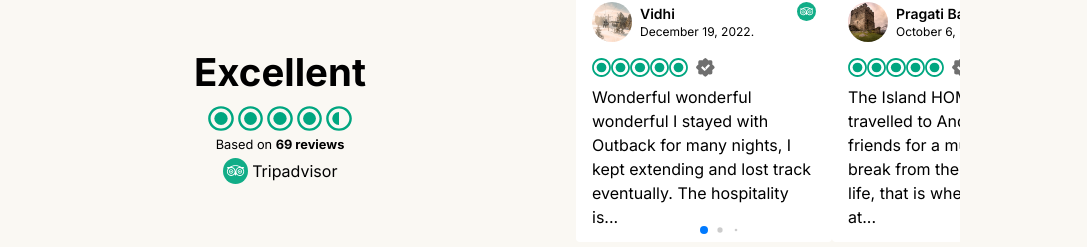
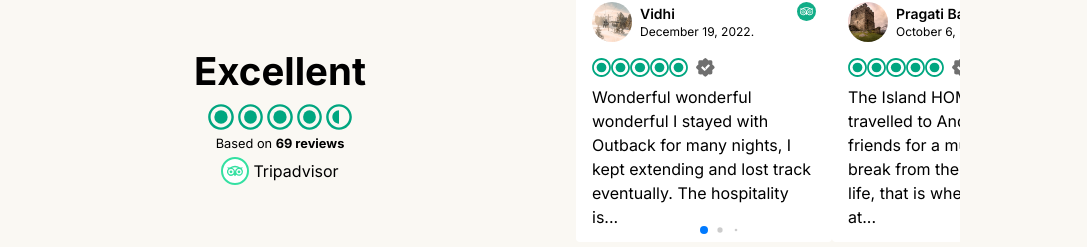
Before and after one commit to Anks2833/project_outback, a Next.js app: page / in a window 1280 px wide. Shown: the part 862-1109 px from the top of the page, without its empty margins (96-1183 px from the left). Built offline with nearby package versions, Linux system fonts and the light colour scheme.

Commit message:
sixth commit

```diff
--- a/app/Components/Reviews.jsx
+++ b/app/Components/Reviews.jsx
@@ -2,24 +2,26 @@
 
 import React, { useRef, useState } from 'react';
 import { Swiper, SwiperSlide } from 'swiper/react';
+import { FaTripadvisor } from "react-icons/fa";
 
 import { Pagination } from 'swiper/modules';
 
 import 'swiper/css';
 import 'swiper/css/pagination';
 import Review from './Review';
+import Link from 'next/link';
 
 const Reviews = () => {
 
     const reviewData = [
-        {id: 1, name: "Vidhi", date: "December 19, 2022.", para: "Wonderful wonderful wonderful I stayed with Outback for many nights, I kept extending and lost track eventually. The hospitality is...", image: "/asset4.jpeg"},
-        {id: 2, name: "Pragati Bansal", date: "October 6, 2022.", para: "The Island HOME I had travelled to Andamans with friends for a much-needed break from the hectic work life, that is when we stayed at...", image: "/asset5.jpeg"},
-        {id: 3, name: "Pooja N", date: "September 30, 2022.", para: "Comfortable, fun, best beach Best place to stay for solo travellers. You will meet soon many like minded people and indulge in fun...", image: "/asset6.jpeg"},
-        {id: 4, name: "Digant Bhatt", date: "November 17, 2021.", para: "Eco Friendly - Neat and Clean Resort Very nice place to spend time. Rooms and Bathrooms are...", image: "/asset9.jpeg"},
-        {id: 5, name: "Ranjeeta s", date: "October 23, 2021.", para: "Homely, Friendly, Excellent So greenery, friendly staff specially Rana ji and Commando.. all were so loving and helping. We stayed her...", image: "/asset10.jpeg"},
-        {id: 6, name: "Shivon D", date: "May 10, 2021.", para: "Great location, staff and vibe Outback is located bang opposite one of the most serene beaches, its a 1 minute walk across the road...", image: "/asset11.jpeg"},
-        {id: 7, name: "Shramona Poddar", date: "April 27, 2021.", para: "Wonderful stay in the heart of Havelock My eyes first spotted the wall in the room adorned with bottles that...", image: "/asset12.jpeg"},
-        {id: 8, name: "Manik Thakar", date: "April 3, 2021.", para: "Amazing experience! We went as a group of 12 students on our college grad trip. We had the best of times at the place. A...", image: "/asset13.jpeg"},
+        { id: 1, name: "Vidhi", date: "December 19, 2022.", para: "Wonderful wonderful wonderful I stayed with Outback for many nights, I kept extending and lost track eventually. The hospitality is...", image: "/asset4.jpeg" },
+        { id: 2, name: "Pragati Bansal", date: "October 6, 2022.", para: "The Island HOME I had travelled to Andamans with friends for a much-needed break from the hectic work life, that is when we stayed at...", image: "/asset5.jpeg" },
+        { id: 3, name: "Pooja N", date: "September 30, 2022.", para: "Comfortable, fun, best beach Best place to stay for solo travellers. You will meet soon many like minded people and indulge in fun...", image: "/asset6.jpeg" },
+        { id: 4, name: "Digant Bhatt", date: "November 17, 2021.", para: "Eco Friendly - Neat and Clean Resort Very nice place to spend time. Rooms and Bathrooms are...", image: "/asset9.jpeg" },
+        { id: 5, name: "Ranjeeta s", date: "October 23, 2021.", para: "Homely, Friendly, Excellent So greenery, friendly staff specially Rana ji and Commando.. all were so loving and helping. We stayed her...", image: "/asset10.jpeg" },
+        { id: 6, name: "Shivon D", date: "May 10, 2021.", para: "Great location, staff and vibe Outback is located bang opposite one of the most serene beaches, its a 1 minute walk across the road...", image: "/asset11.jpeg" },
+        { id: 7, name: "Shramona Poddar", date: "April 27, 2021.", para: "Wonderful stay in the heart of Havelock My eyes first spotted the wall in the room adorned with bottles that...", image: "/asset12.jpeg" },
+        { id: 8, name: "Manik Thakar", date: "April 3, 2021.", para: "Amazing experience! We went as a group of 12 students on our college grad trip. We had the best of times at the place. A...", image: "/asset13.jpeg" },
     ]
 
     return (
@@ -42,9 +44,19 @@ const Reviews = () => {
 
                 <h1 className='text-[2vw] sm:text-[1vw]'>Based on <strong>69 reviews</strong></h1>
 
-                <div className='flex items-center gap-1'>
-                    <img className='w-[4vw] sm:w-[2vw]' src="/asset28.svg" alt="noimg" />
-                    <h1>Tripadvisor</h1>
+                <div className='flex items-center gap-1 transition-all'>
+
+                    <Link
+                        href={"https://www.tripadvisor.in/Hotel_Review-g503691-d14079532-Reviews-Outback_Resorts-Havelock_Island_Andaman_and_Nicobar_Islands.html"}
+                        target='_blank'
+                        className="text-[#34E0A1] hover:text-black bg-white hover:bg-[#34E0A1] rounded-full border-2 border-[#34E0A1] px-1 py-1 transition-all"
+                    >
+                        <FaTripadvisor />
+                    </Link>
+
+                    <Link href={"https://www.tripadvisor.in/Hotel_Review-g503691-d14079532-Reviews-Outback_Resorts-Havelock_Island_Andaman_and_Nicobar_Islands.html"} target='_blank'>
+                        <h1 className=''>Tripadvisor</h1>
+                    </Link>
                 </div>
             </div>
 
@@ -61,8 +73,8 @@ const Reviews = () => {
                     className="mySwiper"
                 >
 
-                    {reviewData.map((rev, index)=>{
-                       return <SwiperSlide><Review key={rev.id} name={rev.name} date={rev.date} para={rev.para} image={rev.image}  /></SwiperSlide>
+                    {reviewData.map((rev, index) => {
+                        return <SwiperSlide><Review key={rev.id} name={rev.name} date={rev.date} para={rev.para} image={rev.image} /></SwiperSlide>
                     })}
 
                 </Swiper>
```
